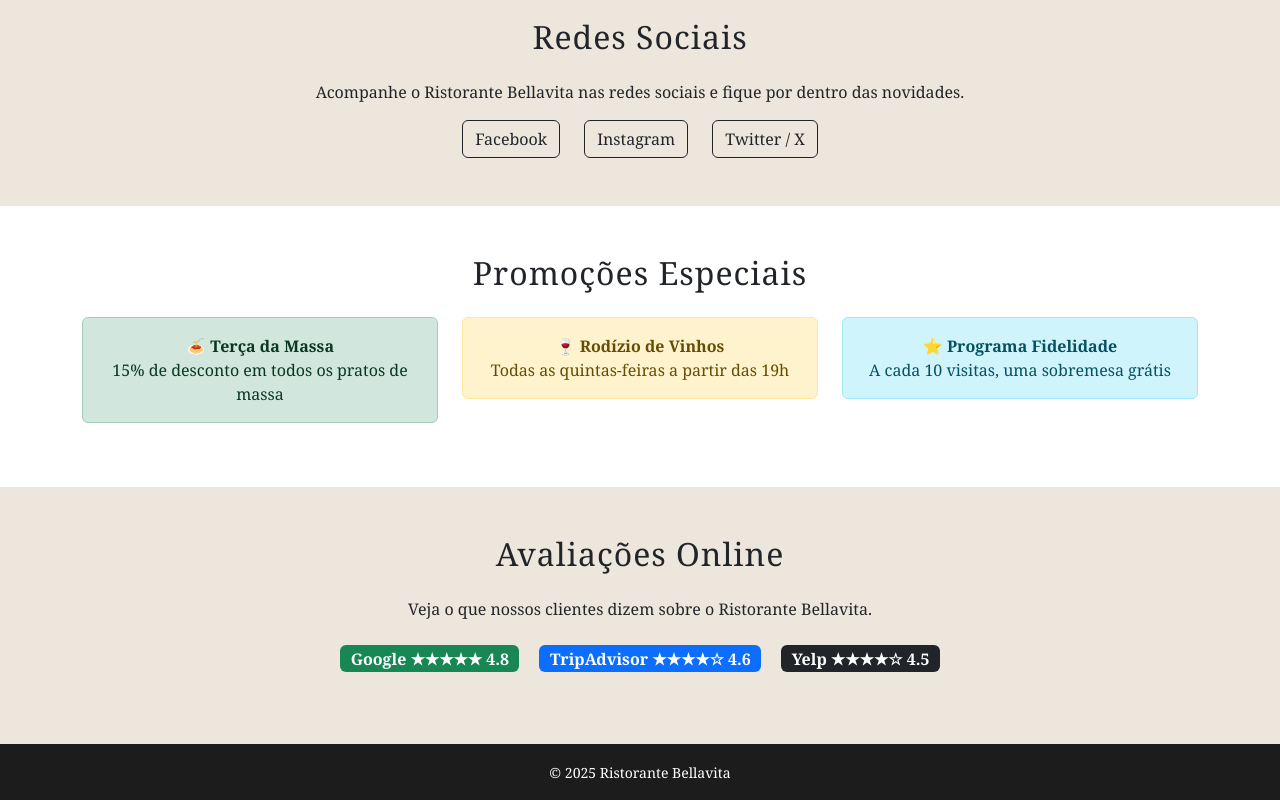
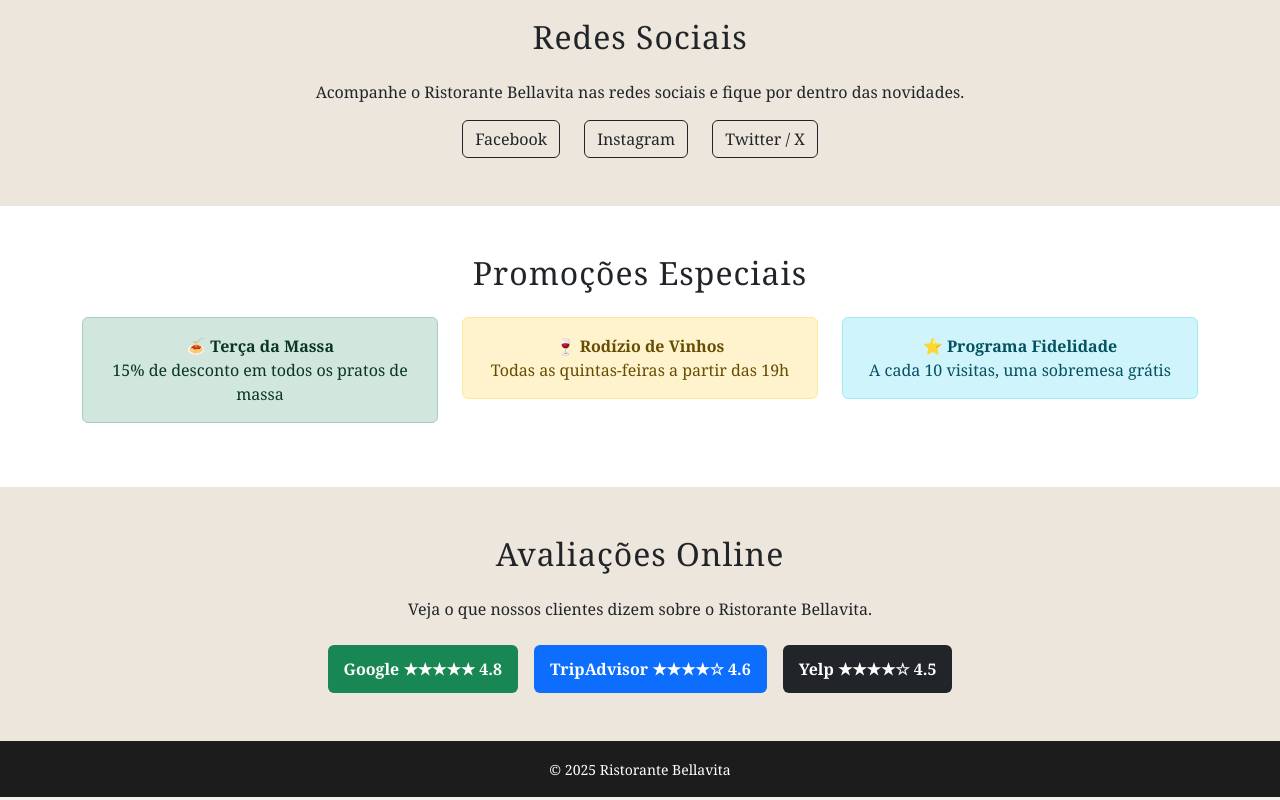
Before and after one commit to iKeninn/iKeninn.github.io, a plain HTML site: page UltimaATV.html in a window 1280 px wide. Shown: the part 7239-8039 px from the top of the page. Drawn offline with nearby package versions, Linux system fonts and the light colour scheme.

Commit message:
Update UltimaATV.html

```diff
--- a/UltimaATV.html
+++ b/UltimaATV.html
@@ -617,25 +617,39 @@
   </div>
 </section>
 
-  <!-- AVALIAÇÕES ONLINE -->
+<!-- AVALIAÇÕES ONLINE -->
 <section id="avaliacoes" class="section-dark py-5">
   <div class="container text-center">
     <h2 class="mb-4">Avaliações Online</h2>
     <p>Veja o que nossos clientes dizem sobre o Ristorante Bellavita.</p>
 
-    <ul class="list-inline mt-3">
-      <li class="list-inline-item m-2">
-        <span class="badge bg-success fs-6">Google ★★★★★ 4.8</span>
-      </li>
-      <li class="list-inline-item m-2">
-        <span class="badge bg-primary fs-6">TripAdvisor ★★★★☆ 4.6</span>
-      </li>
-      <li class="list-inline-item m-2">
-        <span class="badge bg-dark fs-6">Yelp ★★★★☆ 4.5</span>
-      </li>
-    </ul>
+    <div class="d-flex justify-content-center flex-wrap gap-3 mt-4">
+
+      <a href="https://www.google.com/maps" target="_blank"
+         class="text-decoration-none">
+        <span class="badge bg-success fs-6 p-3">
+          Google ★★★★★ 4.8
+        </span>
+      </a>
+
+      <a href="https://www.tripadvisor.com" target="_blank"
+         class="text-decoration-none">
+        <span class="badge bg-primary fs-6 p-3">
+          TripAdvisor ★★★★☆ 4.6
+        </span>
+      </a>
+
+      <a href="https://www.yelp.com" target="_blank"
+         class="text-decoration-none">
+        <span class="badge bg-dark fs-6 p-3">
+          Yelp ★★★★☆ 4.5
+        </span>
+      </a>
+
+    </div>
   </div>
 </section>
+
 
 
 
```
